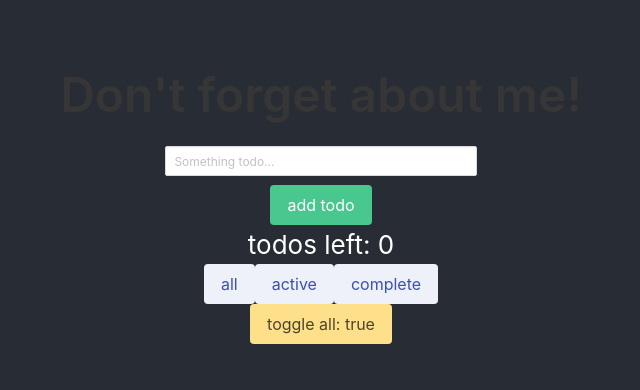
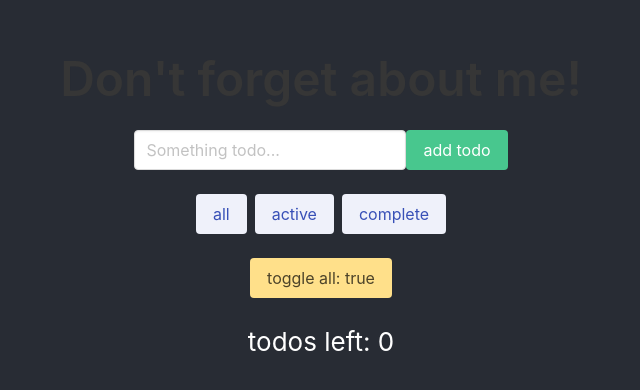
Before and after one commit to stasdudzik/todo-with-bulma, a React (Create React App) app: page / in a window 1280 px wide. Shown: the part 194-584 px from the top of the page, without its empty margins (319-959 px from the left). Built offline with nearby package versions, Linux system fonts and the light colour scheme.

Commit message:
styling the app with bulma  and centering buttons and todos

```diff
--- a/src/components/Todo.js
+++ b/src/components/Todo.js
@@ -1,14 +1,20 @@
 import React from "react";
 
 export default (props) => (
-  <div style={{ display: "flex", justifyContent: "center" }}>
+  <div
+    style={{
+      display: "grid",
+      justifyItems: "center",
+      gridTemplateColumns: "4fr 1fr",
+    }}
+  >
     <div
       style={{ textDecoration: props.todo.complete ? "line-through" : "none" }}
       onClick={props.toggleComplete}
     >
       {props.todo.text}
     </div>
-    <button class="button is-danger" onClick={props.onDelete}>
+    <button class="button is-danger is-small" onClick={props.onDelete}>
       x
     </button>
   </div>
--- a/src/components/TodoForm.js
+++ b/src/components/TodoForm.js
@@ -22,9 +22,13 @@ class TodoForm extends React.Component {
 
   render() {
     return (
-      <form onSubmit={this.handleSubmit}>
+      <form
+        style={{ display: "flex", alignItems: "center" }}
+        onSubmit={this.handleSubmit}
+        class="mb-5"
+      >
         <input
-          class="input is-small"
+          class="input is-big"
           name="text"
           value={this.state.text}
           onChange={this.handleChange}
--- a/src/components/TodoList.js
+++ b/src/components/TodoList.js
@@ -91,9 +91,10 @@ class TodoList extends React.Component {
             todo={todo}
           />
         ))}
-        <div>
-          todos left: {this.state.todos.filter((todo) => !todo.complete).length}
-        </div>
+        <div
+          class="buttons mt-5"
+          style={{ display: "flex", justifyContent: "center" }}
+        >
           <button
             class="button is-link is-light"
             onClick={() => this.updateTodoToShow("all")}
@@ -112,6 +113,11 @@ class TodoList extends React.Component {
           >
             complete
           </button>
+        </div>
+        <div
+          class="buttons"
+          style={{ display: "flex", justifyContent: "center" }}
+        >
           {this.state.todos.some((todo) => todo.complete) ? (
             <div>
               <button
@@ -128,6 +134,10 @@ class TodoList extends React.Component {
             </button>
           </div>
         </div>
+        <div>
+          todos left: {this.state.todos.filter((todo) => !todo.complete).length}
+        </div>
+      </div>
     );
   }
 }
```
Also changed, not shown: 1 other file (tests, documents, lock files or other folders). Lines whose indentation alone changed are shown as unchanged.
